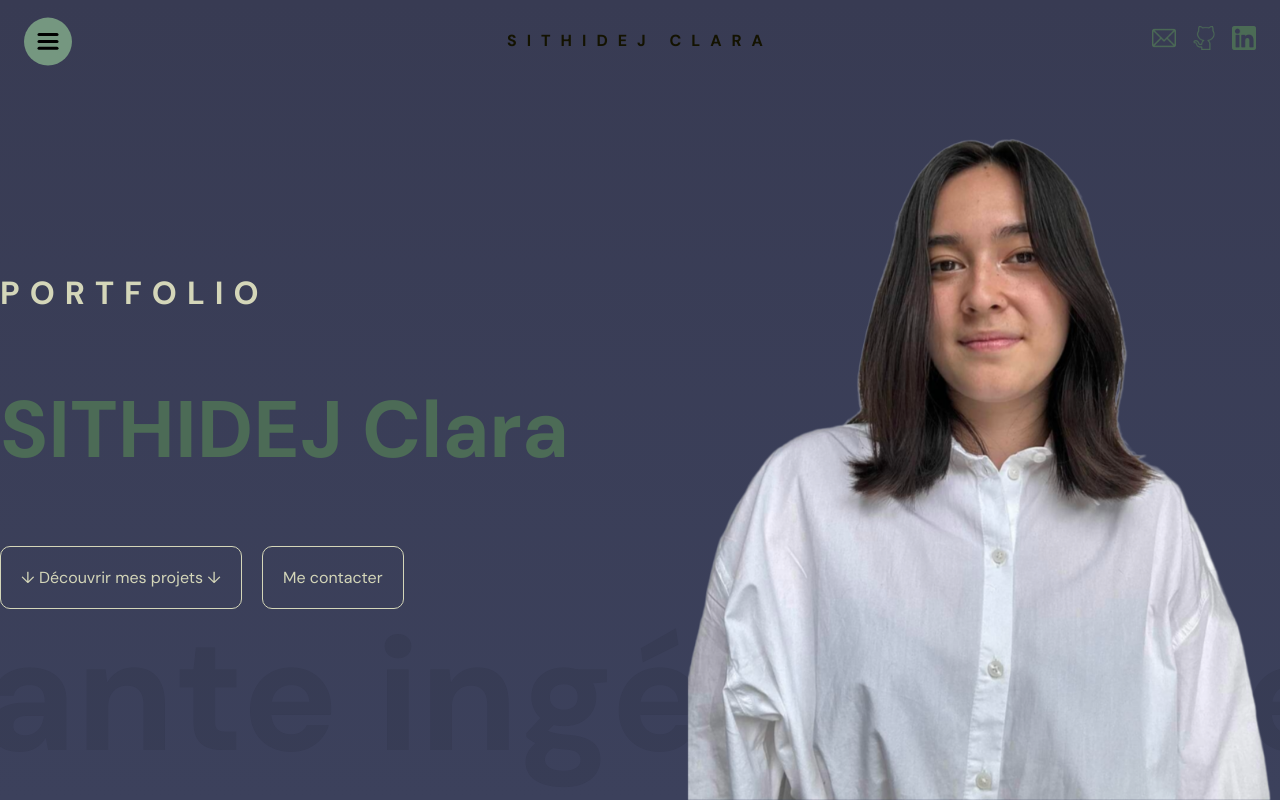
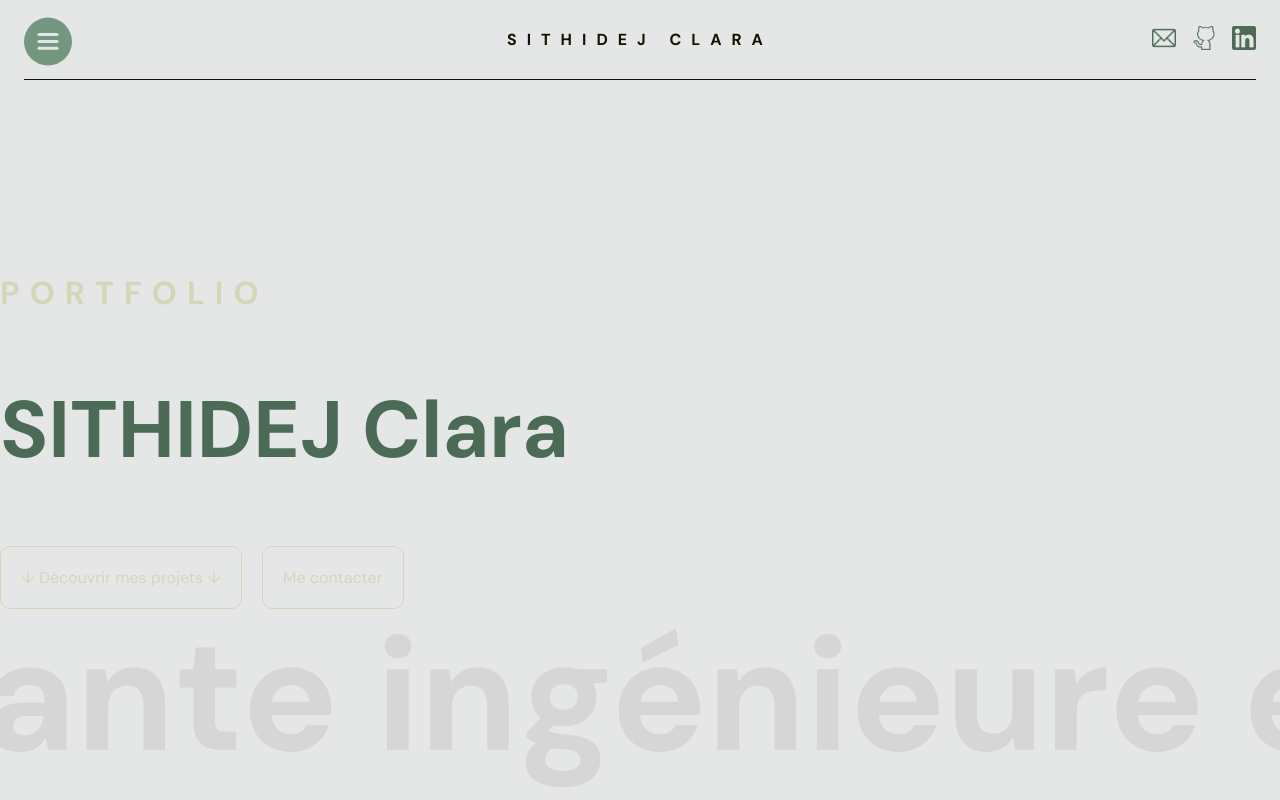
Before and after one commit to Coaraa/portfolio, a React (Vite) app: page / in a window 1280 px wide. Built offline with nearby package versions, Linux system fonts and the light colour scheme.

Commit message:
navbar css fix

```diff
--- a/src/app.scss
+++ b/src/app.scss
@@ -7,6 +7,7 @@
 
 
     --white: #F5F5F5;
+    --light-gray: #E5E7E6;
     --gray: #B7B5B3;
     --green: #4C6B56;
     --light-green: #759780;
--- a/src/components/Hero/Hero.jsx
+++ b/src/components/Hero/Hero.jsx
@@ -46,9 +46,6 @@
                 <motion.div className="slidingTextContainer" variants={sliderVariants} initial="initial" animate="animate">
                     Étudiante ingénieure en informatique à Polytech Lyon
                 </motion.div>
-                <div className="imageContainer">
-                    <img src="/hero.png" alt="Portrait" />
-                </div>
             </div>
         </div>
     )
--- a/src/components/Hero/hero.scss
+++ b/src/components/Hero/hero.scss
@@ -2,7 +2,7 @@
 
 .hero {
     height: 100vh;
-    background: linear-gradient(180deg, var(--blue), #3c415c);
+    background: var(--light-gray);
     overflow: hidden;
     position: relative;
 
--- a/src/components/Navbar/navbar.scss
+++ b/src/components/Navbar/navbar.scss
@@ -12,6 +12,7 @@
         display: flex;
         justify-content: center;
         align-items: center;
+        border-bottom: solid 1px var(--black);
     }
 
     span {
--- a/src/components/Sidebar/sidebar.scss
+++ b/src/components/Sidebar/sidebar.scss
@@ -6,7 +6,7 @@
     justify-content: center;
     align-items: center;
     background-color: var(--light-green);
-    color: var(--white);
+    color: var(--light-gray);
 
     .bg {
         position: fixed;
--- a/src/components/Sidebar/toggleButton/ToggleButton.jsx
+++ b/src/components/Sidebar/toggleButton/ToggleButton.jsx
@@ -5,9 +5,9 @@
   return (
     <button onClick={() => setOpen((prev) => !prev)}>
        <svg width="23" height="23" viewBox="0 0 23 23">
-            <motion.path strokeWidth="3" stroke="black" strokeLinecap="round" variants={{ closed: { d: "M 2 2.5 L 20 2.5" }, open: { d: "M 3 16.5 L 17 2.5" } }}/>
-            <motion.path strokeWidth="3" stroke="black" strokeLinecap="round" d="M 2 9.423 L 20 9.423" variants={{ closed: { opacity: 1 }, open: { opacity: 0 } }}/>
-            <motion.path strokeWidth="3" stroke="black" strokeLinecap="round" variants={{ closed: { d: "M 2 16.346 L 20 16.346" }, open: { d: "M 3 2.5 L 17 16.346" } }}/>
+            <motion.path strokeWidth="3" stroke="#E5E7E6" strokeLinecap="round" variants={{ closed: { d: "M 2 2.5 L 20 2.5" }, open: { d: "M 3 16.5 L 17 2.5" } }}/>
+            <motion.path strokeWidth="3" stroke="#E5E7E6" strokeLinecap="round" d="M 2 9.423 L 20 9.423" variants={{ closed: { opacity: 1 }, open: { opacity: 0 } }}/>
+            <motion.path strokeWidth="3" stroke="#E5E7E6" strokeLinecap="round" variants={{ closed: { d: "M 2 16.346 L 20 16.346" }, open: { d: "M 3 2.5 L 17 16.346" } }}/>
         </svg>
 
     </button>
```
